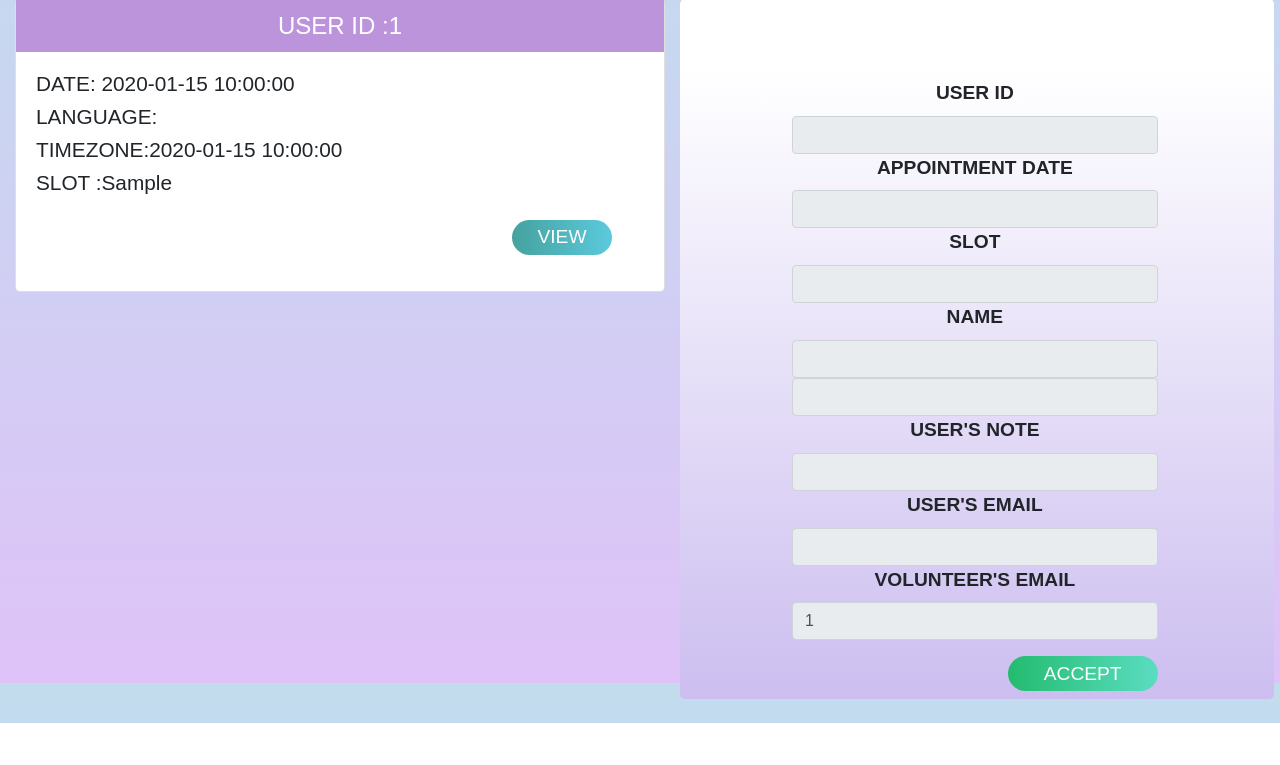
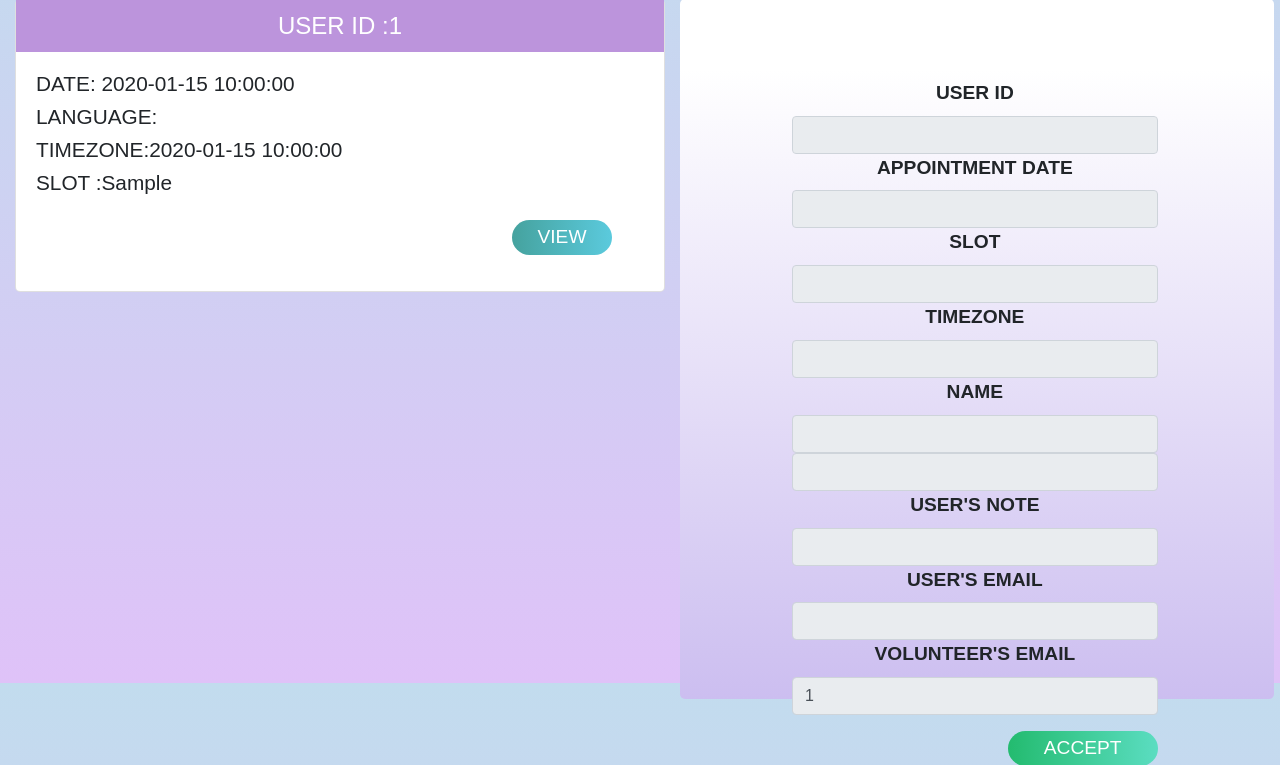
Before and after one commit to Project-HealthMatch/VolunteerPortal, a PHP site: page /request.php in a window 1280 px wide. Shown: the part 117-882 px from the top of the page. Before the commit the page ends 840 px from the top, so only its background shows below. Run offline with PHP 8.4, Linux system fonts and the light colour scheme; the visitor is signed in with stand-in values (Sample User, id 1); tables that the repository leaves empty or names only in its code hold one stand-in row (values such as "Sample post"); data that the repository does not hold is empty; some libraries are stand-ins or nearby versions.

Commit message:
Update request.php

```diff
--- a/request.php
+++ b/request.php
@@ -263,6 +263,9 @@ if(isset($_REQUEST['view']))
         <label for = "slot"> SLOT </label>
         <input type="text" class="form-control" id="slot"
         name = "slot" value = "<?php if (isset($row['slot'])) echo $row['slot'];?>"readonly>
+	   <label for = "slot"> TIMEZONE </label>
+        <input type="text" class="form-control"
+        name = "timezoneid" value = "<?php if (isset($row['timezoneid'])) echo $row['timezoneid'];?>"readonly>
 	    <label for = "FirstName">NAME</label>
         <input type="text" class="form-control"
         name = "FirstName" value = "<?php if (isset($row['FirstName'])) echo $row['FirstName'];?>" readonly>
```
